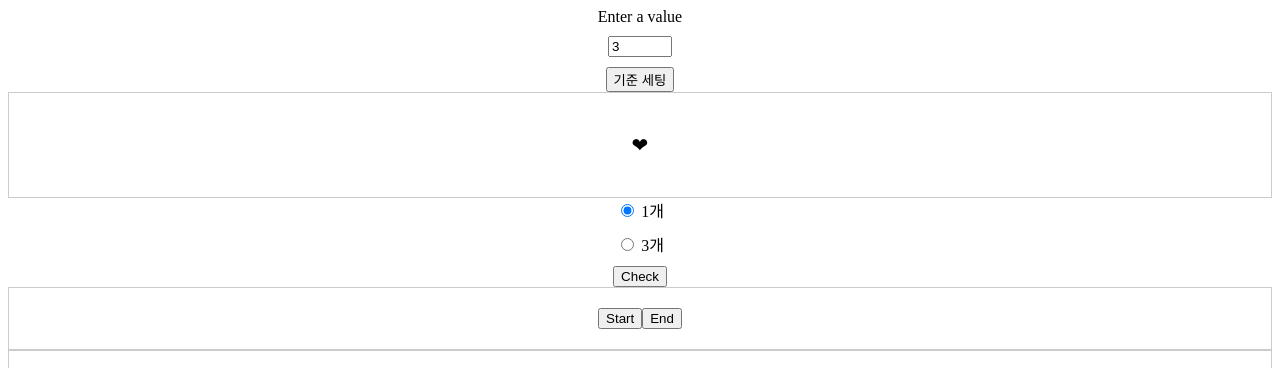
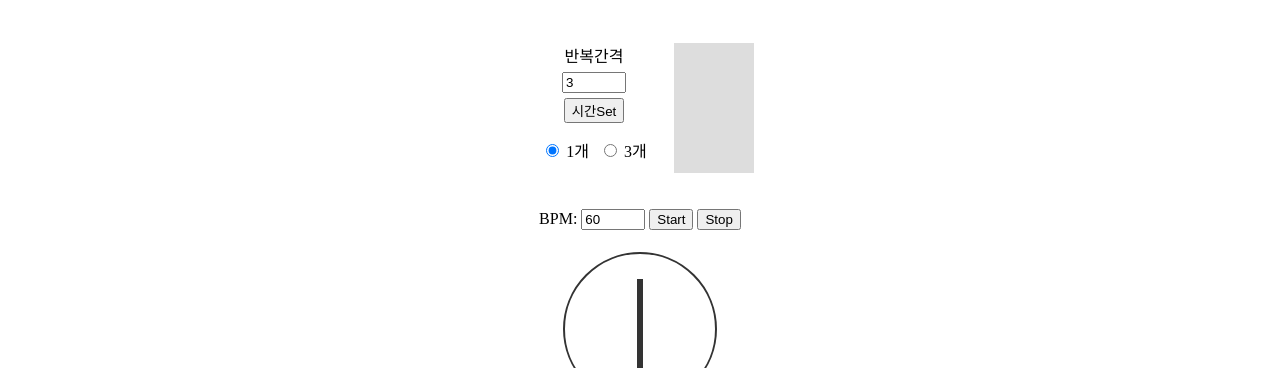
Before and after one commit to eroots2/for_lgr, a plain HTML site: page index.html in a window 1280 px wide. Shown: the top 368 px of the page. Drawn offline with Linux system fonts and the light colour scheme.

Commit message:
Add files via upload
update

```diff
--- a/index.html
+++ b/index.html
@@ -8,7 +8,6 @@
       .split {
           display: flex;
           justify-content: space-around;
-          flex-direction: column; /* 세로 방향 정렬 */
       }
       .split div {
           flex: 1;
@@ -25,7 +24,7 @@
         box-sizing: border-box; /* padding 포함 계산 */
      }
      #output {
-          font-size: 48px;
+          font-size: 38px;
           text-align: center;
       display: flex; /* Flexbox 사용 */
       justify-content: space-around; /* 가로로 균등하게 배치 */
@@ -35,42 +34,116 @@
   #output div {
       flex: 1; /* 각 항목이 동일한 크기로 확장 */
       text-align: center; /* 텍스트 가운데 정렬 */
-          font-size: 48px;
+          font-size: 38px;
       padding: 10px;
   }
   .btn-flex {
     display: flex;
+    flex-direction: row; /* 세로 방향 정렬 */
+    align-items: center; /* 가로 가운데 정렬 */
+    gap: 10px; /* 항목 사이 간격 */
+    padding: 10px;
+}
+  .style1-flex {
+    display: flex;
     flex-direction: column; /* 세로 방향 정렬 */
     align-items: center; /* 가로 가운데 정렬 */
-    gap: 10px; /* 항목 사이 간격 */
+    gap:  5px; /* 항목 사이 간격 */
+    padding:  5px;
 }
 
+  .time-flex {
+    display: flex;
+    flex-direction: column; /* 세로 방향 정렬 */
+    align-items: center; /* 가로 가운데 정렬 */
+    gap: 20px; /* 항목 사이 간격 */
+    padding: 20px;
+}
 
+.metronome-container {
+  position: relative;
+  width: 150px;
+  height: 150px;
+  border: 2px solid #333;
+  border-radius: 50%;
+  display: flex;
+  align-items: center;
+  justify-content: center;
+}
+
+.arm {
+  position: absolute;
+  width: 6px;
+  height: 100px;
+  background: #333;
+  transform-origin: bottom center;
+  transform: rotate(0deg);
+  transition: transform 0.1s linear;
+}
+
+.bpm-input {
+  margin: 2px;
+}
+.time-elapsed {
+  margin-left: 20px;
+  font-size: 1rem;
+}
+
+.progress-bar {
+  width:  80px;
+  height: 130px;
+  background: #76c7c0;
+  margin-left: 2px;
+  position: relative;
+  overflow: hidden;
+}
+
+.progress-bar-inner {
+  height: 100%;
+  background: #ddd;
+  width: 100%;
+  <!-- transition: height 1s linear; -->
+}
   </style>
     <script src="script.js"></script>
 </head>
 
 <body>
+
+  <div class="time-flex">
+      <div class="btn-flex">
+        <div class="style1-flex">
+            <label for="valueInput">반복간격</label>
+            <input type="number" id="inputValue" min="3" max="100" value="3">
+            <button onclick="InputCheck()">시간Set</button>
     <div class="btn-flex">
-      <label for="valueInput">Enter a value</label>
-      <input type="number" id="inputValue" min="3" max="100" value="3">
-      <button onclick="InputCheck()">기준 세팅</button>
+      <label><input type="radio" name="option" value="1" checked> 1개</label>
+      <label><input type="radio" name="option" value="3"> 3개</label>
+    </div>
+        </div>
+        <div class="progress-bar">
+          <div class="progress-bar-inner" id="progressBar"></div>
+        </div>
+      </div>
+
+  <div class="bpm-input">
+    <label for="bpm">BPM: </label>
+    <input type="number" id="bpm" min="30" max="300" value="60">
+    <button onclick="startMetronome()">Start</button>
+    <button onclick="stopMetronome()">Stop</button>
   </div>
 
-  <div class="center-flex">
-      <p id="time_show">︎❤</p>
+     <div class="metronome-container">
+      <div class="arm" id="arm"></div>
+     </div>
   </div>
 
 
-    <div class="btn-flex">
-      <label><input type="radio" name="option" value="1" checked> 1개</label>
-      <label><input type="radio" name="option" value="3"> 3개</label>
-      <button onclick="readRadioValue()">Check</button>
-    </div>
 
     <div class="center-flex">
-    <button onclick="start_time()">Start</button>
-    <button onclick="end_time()">End</button>
+    <button class="btn_flex", onclick="start_time()">Start</button>
+    <button class="btn_flex", onclick="end_time()">End</button>
+    <button class="btn_flex", onclick="next_btn()">Next ►</button>
     </div>
 
 
--- a/script.js
+++ b/script.js
@@ -6,7 +6,7 @@ var codes = [
     "Fm7", "B♭7", "E♭maj7",
     "Bbm7", "E♭7", "A♭maj7",
     "E♭m7", "A♭7", "D♭maj7",
-    "A♭m7", "D♭b7", "G♭maj7",
+    "A♭m7", "D♭7", "G♭maj7",
     "C#m7", "F#7", "Bmaj7",
     "F#m7", "B7", "Emaj7",
     "Bm7", "E7", "Amaj7",
@@ -16,13 +16,15 @@ var codes = [
 
 var index = 0;
 var time_check = 0;
-var time_end = false;
+var time_end = true;
 var input_value = 3;
 
+var prev_index = 0;
 
 var option = "1";
 var code_index = 0;
 
+    const clickSound = new Audio('https://www.soundjay.com/button/beep-07.wav');
 
 function getRandomNumber(opt) {
     if (opt === "1"){
@@ -35,7 +37,15 @@ function getRandomNumber(opt) {
 }
 
 function CodeIndexSet(){
+    const selected = document.querySelector('input[name="option"]:checked').value;
+    console.log(`${selected}, ${typeof(selected)}`);
+    option = selected;
+
+
     var temp = getRandomNumber(option)
+    while(temp == prev_index){
+        temp = getRandomNumber(option)
+    }
 
     const output = document.getElementById('output');
     if (option === "1") {
@@ -47,6 +57,7 @@ function CodeIndexSet(){
         const text = [ codes[temp], codes[temp+1], codes[temp+2] ]
         output.innerHTML = `<div>${text[0]}</div><div>${text[1]}</div><div>${text[2]}</div>`; // 3등분
     }
+    prev_index = temp
 }
 
 
@@ -61,33 +72,41 @@ function InputCheck(){
 }
 
 function CountTime() {
-    const barLength = 30; // 막대의 총 길이
+    const barLength = 100; // 막대의 총 길이
+    const progressBar = document.getElementById('progressBar');
     if(!time_end){
-        var temp = time_check%input_value;
-        const filledLength = Math.round((temp / input_value) * barLength); // 채워진 부분의 길이 계산
+        var temp = time_check%(input_value)+1;
+        const filledLength = Math.round((temp / (input_value)) * barLength); // 채워진 부분의 길이 계산
         const emptyLength = barLength - filledLength; // 빈 부분의 길이 계산
 
         const filledBar = "◼︎".repeat(filledLength); // 채워진 부분
         const emptyBar = "◻︎".repeat(emptyLength); // 빈 부분
+        const progress = Math.max(0, Math.floor(emptyLength)+1);
+        progressBar.style.height =`${progress}%`;
 
-        document.getElementById("time_show").innerHTML = filledBar+emptyBar;
-    }
-    else{
-        document.getElementById("time_show").innerHTML = "❤︎︎".repeat(barLength)
+        // document.getElementById("time_show").innerHTML = filledBar+emptyBar;
     }
 }
 
 function readRadioValue(){
-    const selected = document.querySelector('input[name="option"]:checked').value;
-    console.log(`${selected}, ${typeof(selected)}`);
-    option = selected;
 }
 
 function start_time() {
-  console.log("start 버튼이 클릭되었습니다!");
-  time_check = 0;
-  time_end = false;
-  intervalTimer(1000);
+    const progressBar = document.getElementById('progressBar');
+  if(time_end) {
+     console.log("start 버튼이 클릭되었습니다!");
+     time_check = 0;
+     time_end = false;
+     CodeIndexSet();
+     intervalTimer(1000);
+  }
+  progressBar.style.height ='100%';
+
+}
+
+function next_btn() {
+     console.log("next  버튼이 클릭되었습니다!");
+    CodeIndexSet();
 }
 
 function end_time() {
@@ -120,3 +139,34 @@ function intervalTimer(timeout) {
       }
     }, timeout);
   }
+
+
+
+
+  let interval;
+
+  function startMetronome() {
+    const bpmInput = document.getElementById('bpm');
+    const arm = document.getElementById('arm');
+    const bpm = parseInt(bpmInput.value, 10);
+
+    if (isNaN(bpm) || bpm < 30 || bpm > 300) {
+      alert('Please enter a BPM value between 30 and 300.');
+      return;
+    }
+
+    const intervalTime = 60000 / bpm;
+    let isLeft = true;
+
+    clearInterval(interval);
+    interval = setInterval(() => {
+      arm.style.transform = isLeft ? 'rotate(-45deg)' : 'rotate(45deg)';
+      isLeft = !isLeft;
+      clickSound.currentTime = 0; // Reset sound to start
+      clickSound.play();
+    }, intervalTime / 2);
+  }
+
+  function stopMetronome() {
+    clearInterval(interval);
+  }
```
